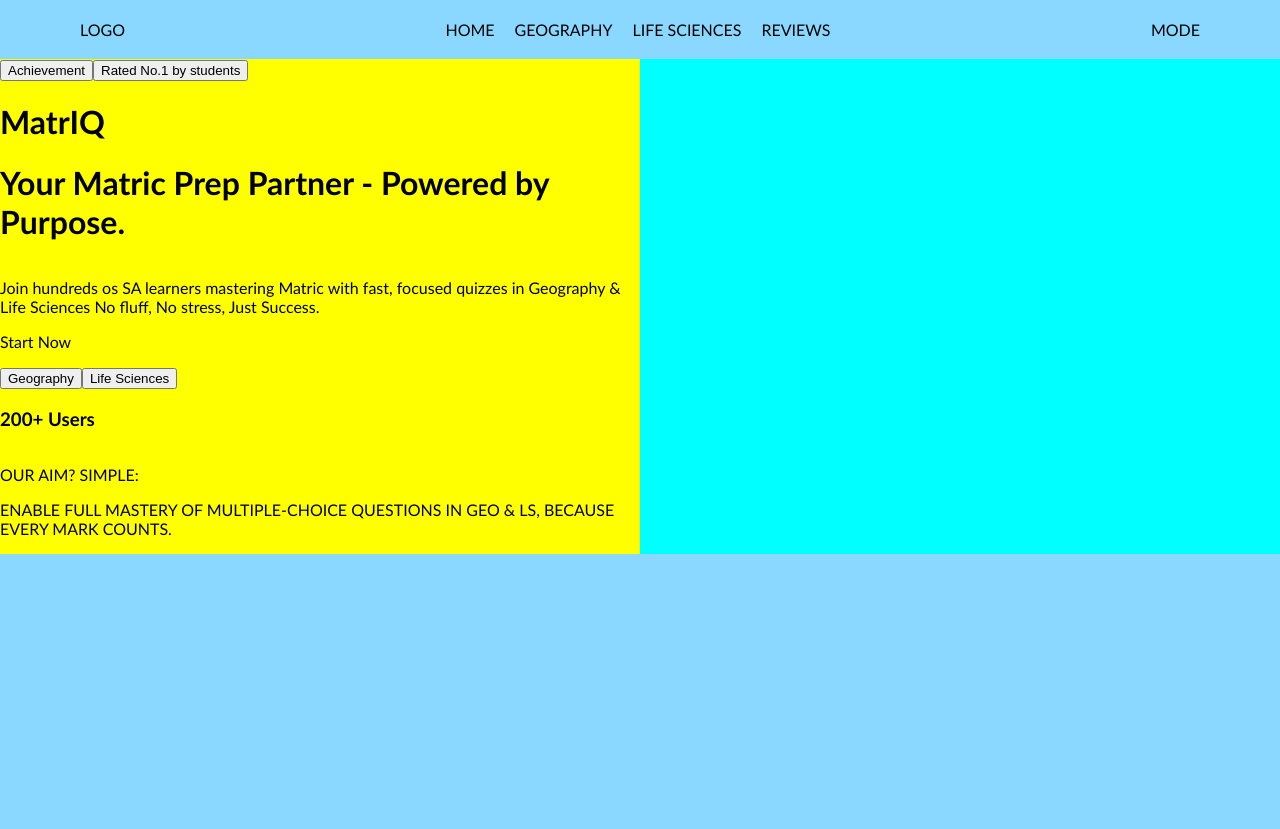
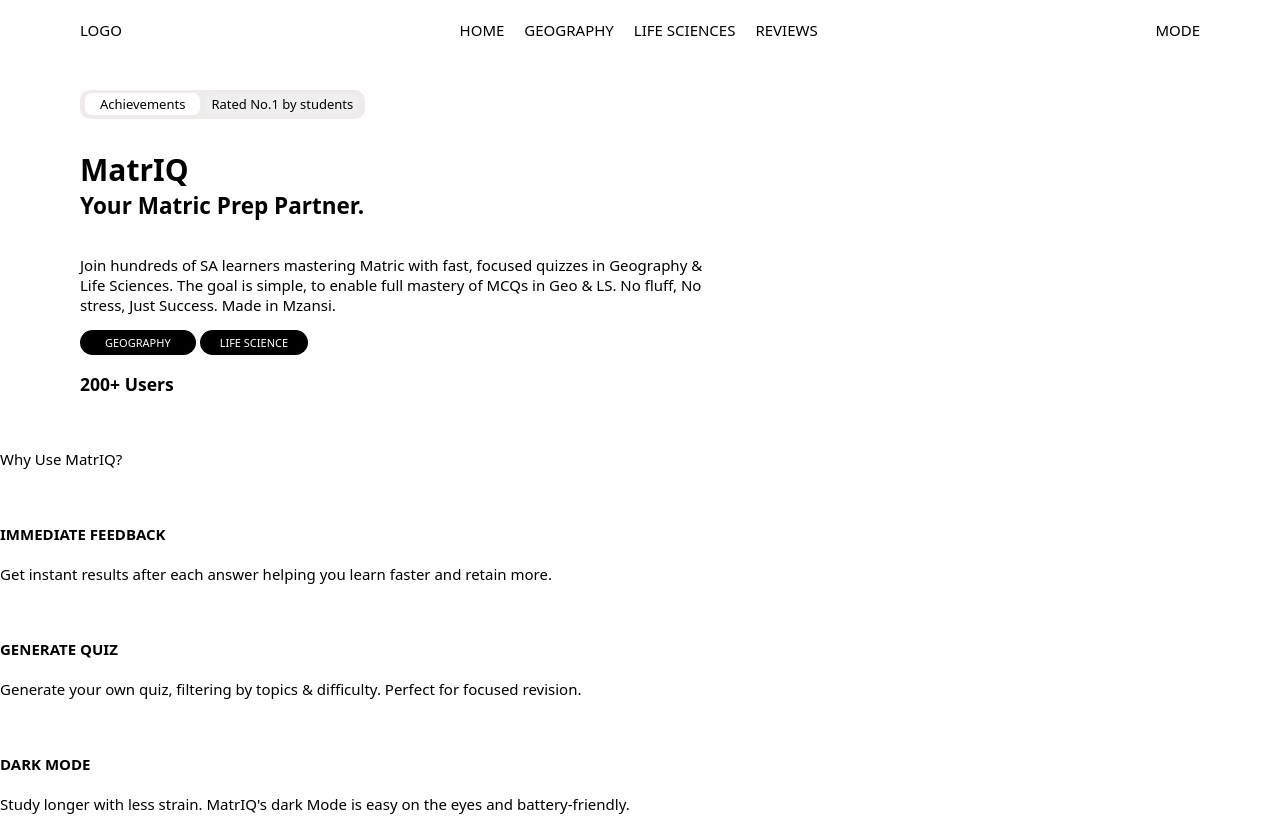
Before and after one commit to Mugwena14/MatrIQ, a React (Vite) app: page / in a window 1280 px wide. Before the commit the page ends 800 px from the top, so only its background shows below. Built offline with nearby package versions, Linux system fonts and the light colour scheme.

Commit message:
Did the left container

```diff
--- a/src/Components/Benefits.jsx
+++ b/src/Components/Benefits.jsx
@@ -3,6 +3,9 @@ import styles from './Benefits.module.css'
 const Benefits = () => {
     return (
         <div className={styles.container}>
+            <div>
+                <p>Why Use MatrIQ?</p>
+            </div>
             <div className={styles.cont}>
                 <div className={styles.image}>
                     <img src="" alt="" />
--- a/src/Components/Hero.jsx
+++ b/src/Components/Hero.jsx
@@ -5,28 +5,24 @@ const Hero = () => {
         <div className={styles.wrapper}>
             <div className={styles.left}>
                 <div className={styles.rated}>
-                    <button>Achievement</button>
-                    <button>Rated No.1 by students</button>
+                    <button className={styles.ratedBtn1}>Achievements</button>
+                    <button className={styles.ratedBtn2}>Rated No.1 by students</button>
                 </div>
                 <div className={styles.head}>
-                    <h1>MatrIQ</h1>
-                    <h1>Your Matric Prep Partner - Powered by Purpose.</h1>
+                    <h1 className={styles.matriq}>MatrIQ</h1>
+                    <h2>Your Matric Prep Partner.</h2>
                 </div>
                 <div className={styles.info}>
-                    <p>Join hundreds os SA learners mastering Matric with
-                        fast, focused quizzes in Geography & Life Sciences
+                    <p>Join hundreds of SA learners mastering Matric with
+                        fast, focused quizzes in Geography & Life Sciences.
+                        The goal is simple, to enable full mastery of MCQs
+                        in Geo & LS.
                         No fluff, No stress, Just Success.
+                        Made in Mzansi.
                     </p>
-                    <p>Start Now</p>
-                    <button>Geography</button>
-                    <button>Life Sciences</button>
+                    <button className={styles.btn1}>GEOGRAPHY</button>
+                    <button className={styles.btn2}>LIFE SCIENCE</button>
                     <h3>200+ Users</h3>
-                </div>
-                <div className={styles.aim}>
-                    <p>OUR AIM? SIMPLE:</p>
-                    <p>ENABLE FULL MASTERY OF MULTIPLE-CHOICE
-                        QUESTIONS IN GEO & LS, BECAUSE EVERY MARK COUNTS.
-                    </p>
                 </div>
             </div>
             <div className={styles.right}>
--- a/src/Components/Hero.module.css
+++ b/src/Components/Hero.module.css
@@ -1,12 +1,62 @@
 .wrapper{
     display: flex;
     flex-direction: row;
-    background-color: aqua;
 }
 
 .left{
     display: flex;
     flex-direction: column;
-    background-color: yellow;
     max-width: 50%;
+    padding: 20px 80px;
 }
+
+.rated{
+    border: none;
+    border-radius: 10px;
+    margin: 10px 0;
+    max-width: 285px;
+    padding: 3px 0;
+    background-color: rgb(240, 235, 235);
+}
+
+.ratedBtn2{
+    margin-left: 5px;
+    border-radius: 7px;
+    border: none;
+    background-color: none;
+    font-family: system-ui, -apple-system, BlinkMacSystemFont, 'Segoe UI', Roboto, Oxygen, Ubuntu, Cantarell, 'Open Sans', 'Helvetica Neue', sans-serif;
+    font-size: 13px;
+    font-weight: 200;
+}
+
+.ratedBtn1{
+    font-family: system-ui, -apple-system, BlinkMacSystemFont, 'Segoe UI', Roboto, Oxygen, Ubuntu, Cantarell, 'Open Sans', 'Helvetica Neue', sans-serif;
+    font-size: 13px;
+    font-weight: 200;
+    margin-left: 5px;
+    border-radius: 7px;
+    padding: 2px 15px;
+    border: none;
+    background-color: white;
+    margin-bottom: 1px;
+}
+
+.head h2{
+    margin-top: -20px;
+}
+
+.info button{
+    padding: 5px 20px;
+    border-radius: 15px;
+    border: none;
+    color: white;
+    font-family: system-ui, -apple-system, BlinkMacSystemFont, 'Segoe UI', Roboto, Oxygen, Ubuntu, Cantarell, 'Open Sans', 'Helvetica Neue', sans-serif;
+    background-color: black;
+    font-size: 11px;
+    font-weight: 250;
+}
+
+.info .btn1{
+    margin-right: 4px;
+    padding: 5px 25px;
+}
--- a/src/Pages/HomePage.jsx
+++ b/src/Pages/HomePage.jsx
@@ -1,9 +1,11 @@
 import Hero from '../Components/Hero'
+import Benefits from '../Components/Benefits'
 
 export const HomePage = () => {
     return (
         <div>
             <Hero/>
+            <Benefits/>
         </div>
     )
 }
--- a/src/index.css
+++ b/src/index.css
@@ -3,6 +3,8 @@ body{
     padding: 0;
     box-sizing: border-box;
     color: black;
-    background-color: hsl(200, 100%, 77%);
-    font-family: 'Trebuchet MS', 'Lucida Sans Unicode', 'Lucida Grande', 'Lucida Sans', Arial, sans-serif;
+    font-weight: 200;
+    font-size: 15px;
+    font-family: system-ui, -apple-system, BlinkMacSystemFont, 'Segoe UI', Roboto, Oxygen, Ubuntu, Cantarell, 'Open Sans', 'Helvetica Neue', sans-serif;
+    /* background-color: hsl(200, 100%, 77%); */
 }
```
